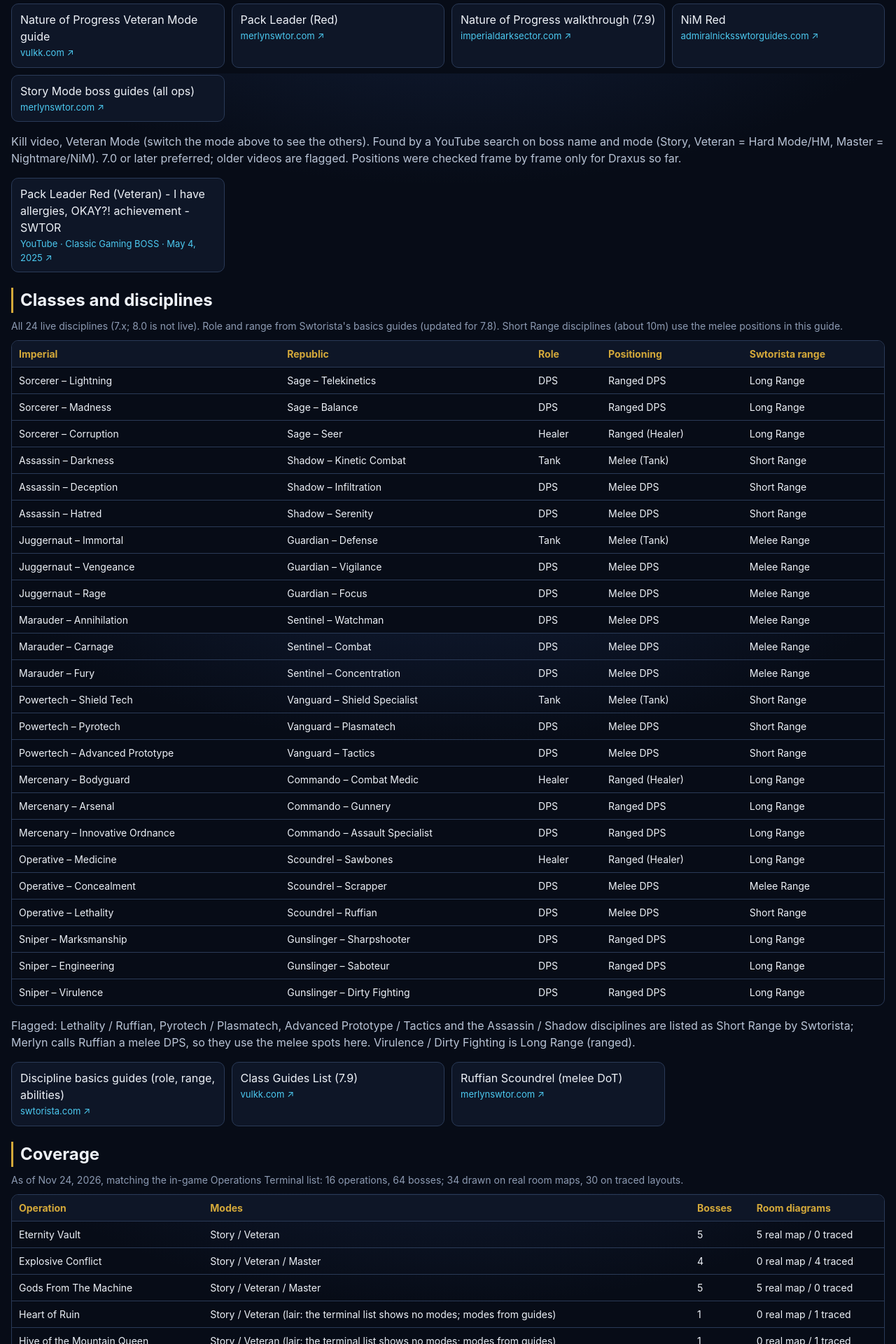
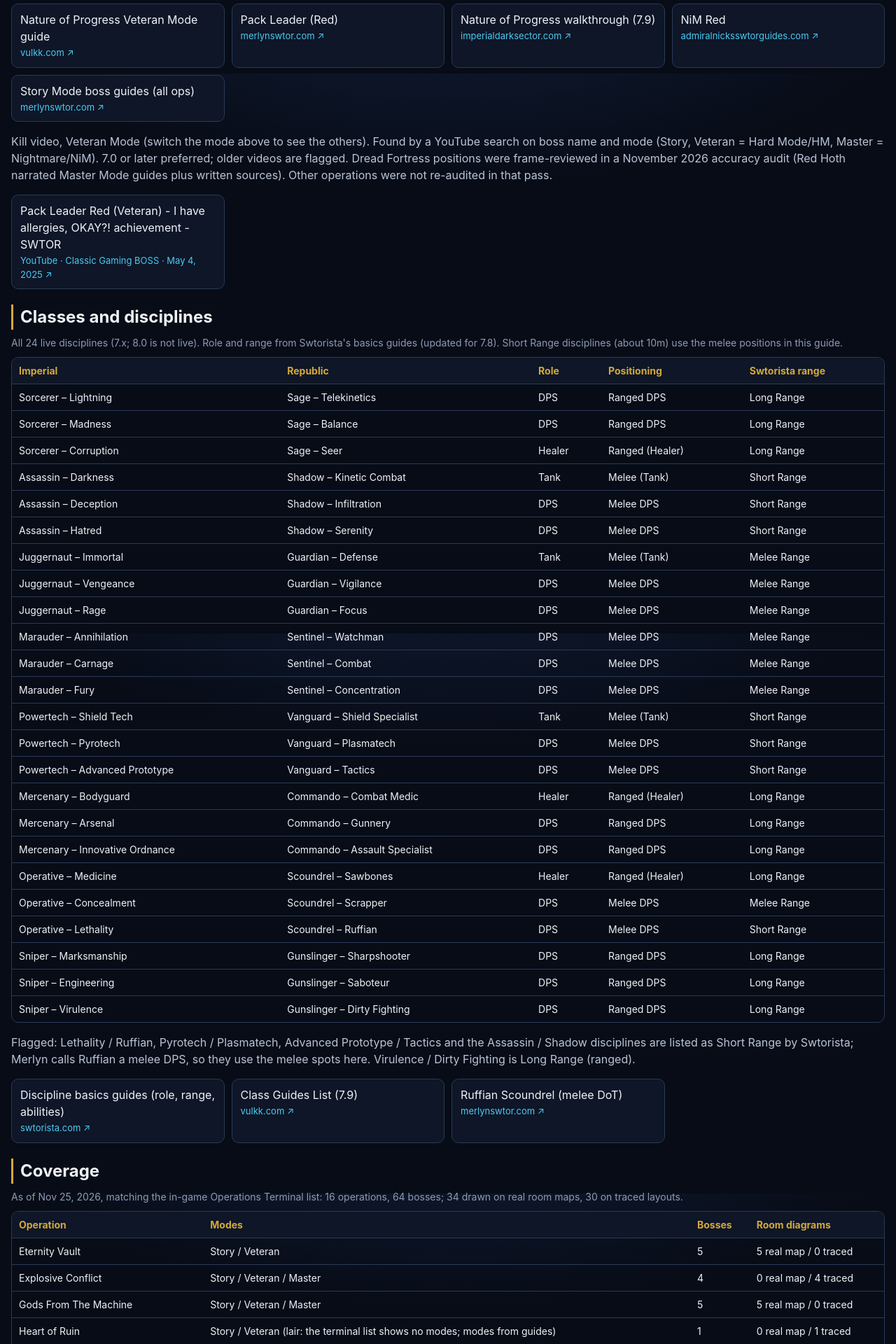
Before and after one commit to Milo2452/swtor-ops-guide, a React (Vite) app: page / in a window 1280 px wide. Shown: the part 2295-4215 px from the top of the page at 70% size. Built offline with nearby package versions, Linux system fonts and the light colour scheme.

Commit message:
Dread Fortress audit: date and source-note follow-up
Note that the November 2026 frame review covers Dread Fortress, and
bump the coverage date to Nov 25.

```diff
--- a/src/App.tsx
+++ b/src/App.tsx
@@ -1284,7 +1284,7 @@ export default function App() {
       </Section>
       <Section heading="Sources for this boss" id="bsrc">
         <LinkCards links={[...boss.src, "mlSM"].map((k: string) => ({ title: SRC[k].title, site: SRC[k].site, href: SRC[k].href }))} />
-        <Text>{"Kill video, " + MODE_LABEL[md] + " Mode (switch the mode above to see the others). Found by a YouTube search on boss name and mode (Story, Veteran = Hard Mode/HM, Master = Nightmare/NiM). 7.0 or later preferred; older videos are flagged. Positions were checked frame by frame only for Draxus so far."}</Text>
+        <Text>{"Kill video, " + MODE_LABEL[md] + " Mode (switch the mode above to see the others). Found by a YouTube search on boss name and mode (Story, Veteran = Hard Mode/HM, Master = Nightmare/NiM). 7.0 or later preferred; older videos are flagged. Dread Fortress positions were frame-reviewed in a November 2026 accuracy audit (Red Hoth narrated Master Mode guides plus written sources). Other operations were not re-audited in that pass."}</Text>
         {(() => { const vm = VID[boss.name] ?? {}; const list = [vm[md], vm[md + "2"]].filter((v): v is { t: string; s: string; h: string } => !!v); return list.length ? <LinkCards links={list.map((v) => ({ title: v.t, site: v.s, href: v.h }))} /> : <Callout tone="info" lead={MODE_LABEL[md] + " Mode:"}>No video found for this mode.</Callout>; })()}
       </Section>
       <Section heading="Classes and disciplines" id="cls" caption="All 24 live disciplines (7.x; 8.0 is not live). Role and range from Swtorista's basics guides (updated for 7.8). Short Range disciplines (about 10m) use the melee positions in this guide.">
@@ -1292,7 +1292,7 @@ export default function App() {
         <Text>Flagged: Lethality / Ruffian, Pyrotech / Plasmatech, Advanced Prototype / Tactics and the Assassin / Shadow disciplines are listed as Short Range by Swtorista; Merlyn calls Ruffian a melee DPS, so they use the melee spots here. Virulence / Dirty Fighting is Long Range (ranged).</Text>
         <LinkCards links={[{ title: "Discipline basics guides (role, range, abilities)", site: "swtorista.com", href: "https://swtorista.com/articles/smuggler-scoundrel-ruffian-basics-guide/" }, { title: "Class Guides List (7.9)", site: "vulkk.com", href: "https://vulkk.com/2022/02/23/swtor-7-0-class-guides-list/" }, { title: "Ruffian Scoundrel (melee DoT)", site: "merlynswtor.com", href: "https://sites.google.com/view/merlyn-swtor/republic/smuggler/scoundrel/ruffian-scoundrel" }]} />
       </Section>
-      <Section heading="Coverage" id="cov" caption={"As of Nov 24, 2026, matching the in-game Operations Terminal list: 16 operations, " + total + " bosses; " + real + " drawn on real room maps, " + (total - real) + " on traced layouts."}>
+      <Section heading="Coverage" id="cov" caption={"As of Nov 25, 2026, matching the in-game Operations Terminal list: 16 operations, " + total + " bosses; " + real + " drawn on real room maps, " + (total - real) + " on traced layouts."}>
         <Table columns={["Operation", "Modes", "Bosses", "Room diagrams"]} rows={covRows} />
         <Text>Children of Nul (8.0) is not on the live terminal yet, so it isn't covered. Lair names (Heart of Ruin = Colossal Monolith, Hive of the Mountain Queen = Mutated Geonosian Queen, Relentless Replication = Propagator Core XR-53, Toborro's Courtyard = Golden Fury) checked against the Galactic Seasons objectives and Swtorista.</Text>
       </Section>
```
